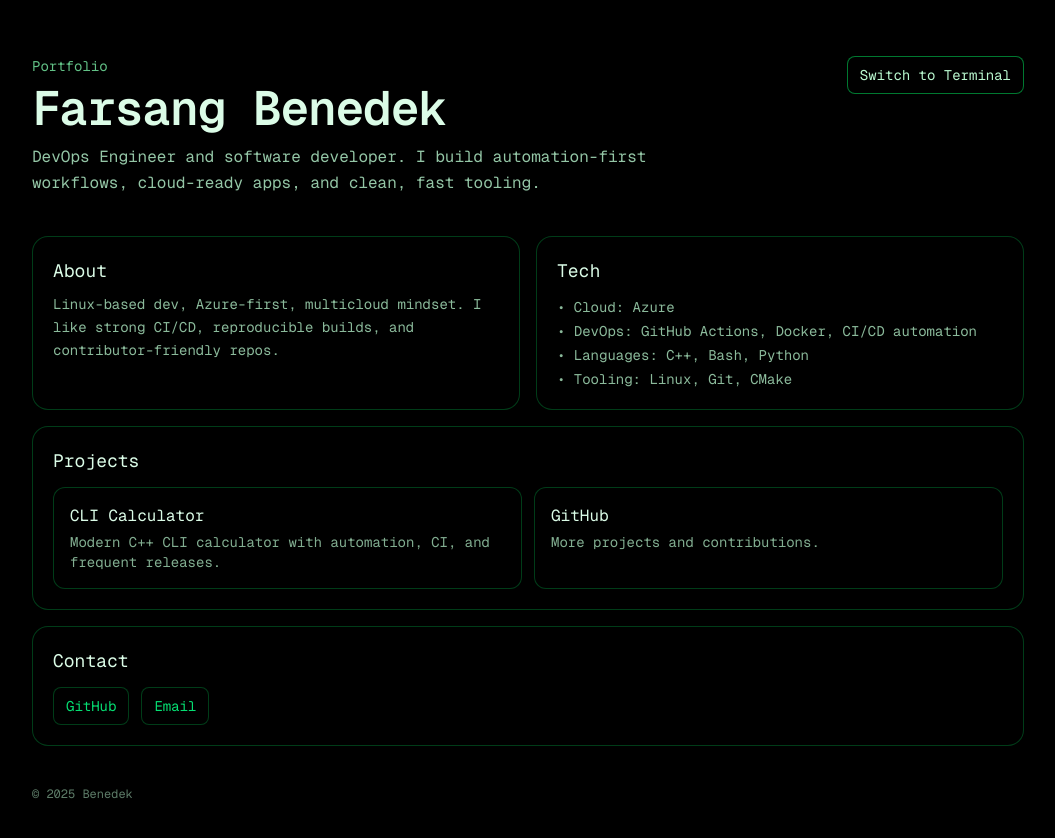
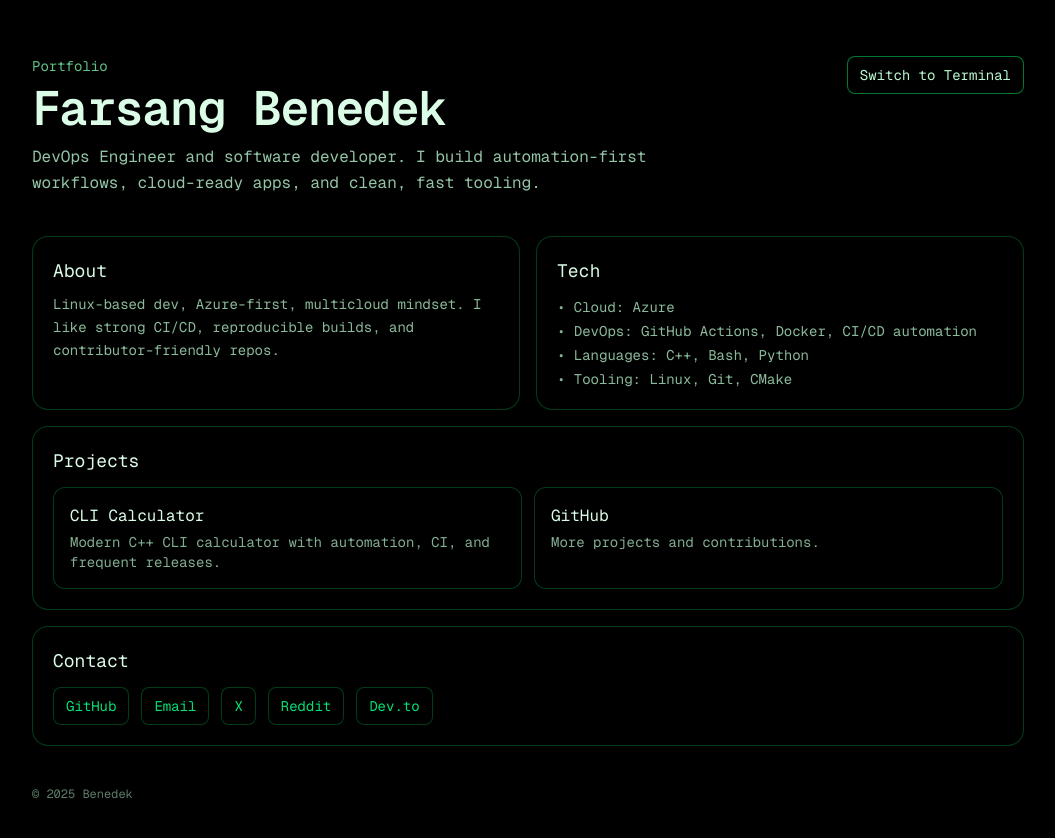
Before and after one commit to Benedek553/portfolio, a Next.js app: page / in a window 1280 px wide. Shown: the top 838 px of the page, without its empty margins (112-1167 px from the left). Built offline with nearby package versions, Linux system fonts and the light colour scheme.

Commit message:
Update page.tsx

```diff
--- a/app/page.tsx
+++ b/app/page.tsx
@@ -138,6 +138,10 @@ export default function Home() {
         response = [
           "GitHub: https://github.com/Benedek553",
           "Email: carnevalben@gmail.com",
+          "X: https://x.com/Benedek553.com",
+          "Reddit: https://www.reddit.com/user/JustAProgrammer25",
+          "Dev.to: https://dev.to/benedek553"
+
         ];
         break;
       case "normal":
@@ -290,6 +294,24 @@ export default function Home() {
                 >
                   Email
                 </a>
+                <a
+                  className="rounded-lg border border-green-500/30 bg-black/40 px-3 py-2 hover:bg-black/60 transition"
+                  href="https://x.com/Benedek553"
+                >
+                  X
+                </a>
+                <a
+                  className="rounded-lg border border-green-500/30 bg-black/40 px-3 py-2 hover:bg-black/60 transition"
+                  href="https://reddit.com/user/JustAProgrammer25"
+                >
+                  Reddit
+                </a>
+                <a
+                  className="rounded-lg border border-green-500/30 bg-black/40 px-3 py-2 hover:bg-black/60 transition"
+                  href="https://dev.to/benedek553"
+                >
+                  Dev.to
+                </a>
               </div>
             </section>
           </div>
```
